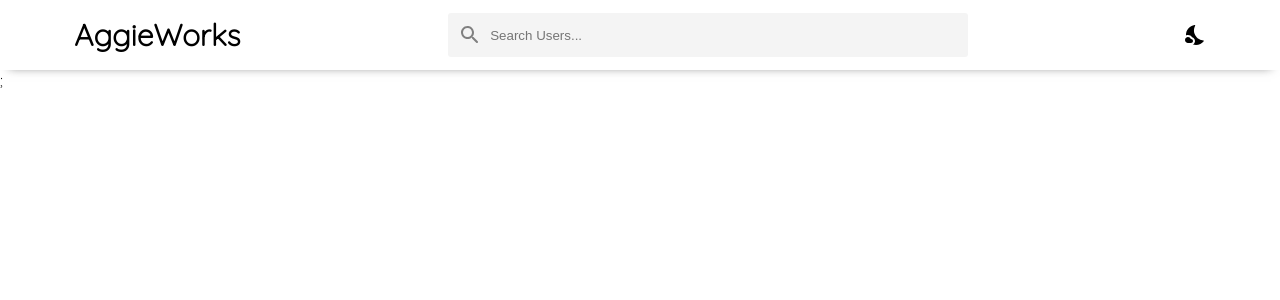
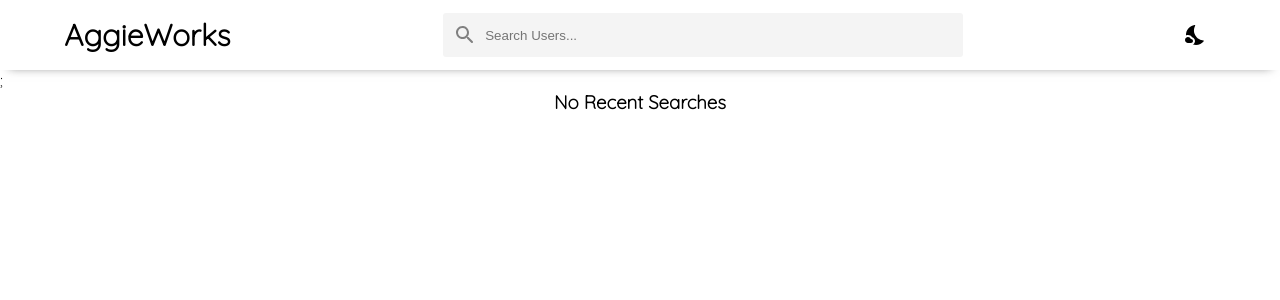
Before and after one commit to pavittarsingh315/AggieWorks-Take-Home, a React (Vite) app: page / in a window 1280 px wide. Shown: the top 300 px of the page. Built offline with nearby package versions, Linux system fonts and the light colour scheme.

Commit message:
Implemented recent searches.

```diff
--- a/package.json
+++ b/package.json
@@ -13,6 +13,7 @@
       "@emotion/styled": "^11.10.5",
       "@mui/icons-material": "^5.11.0",
       "@mui/material": "^5.11.3",
+      "axios": "^1.2.2",
       "react": "^18.2.0",
       "react-dom": "^18.2.0"
    },
--- a/src/App.tsx
+++ b/src/App.tsx
@@ -1,8 +1,13 @@
 import React, { useEffect, useState } from "react";
 import Navbar from "./components/Navbar";
+import { Container, Button } from "@mui/material";
+import PersonInterface from "./interfaces/person";
 
 function App() {
    const [isDarkModeEnabled, setIsDarkModeEnabled] = useState(false);
+   const [isSearching, setIsSearching] = useState(false);
+   const [recentSearches, setRecentSearches] = useState<PersonInterface[]>([]);
+   const [results, setResults] = useState<PersonInterface[]>([]);
 
    useEffect(() => {
       const savedThemeIsDark = JSON.parse(localStorage.getItem("isDarkModeEnabled") || "false") === "true";
@@ -16,9 +21,55 @@ function App() {
       setIsDarkModeEnabled(!isDarkModeEnabled);
    };
 
+   const addNewResults = (newResults: PersonInterface[]) => {
+      setResults([...newResults, ...results]);
+   };
+
+   const addNewRecentSearch = (newSearch: PersonInterface) => {
+      setRecentSearches([newSearch, ...recentSearches]);
+   };
+
    return (
       <React.Fragment>
-         <Navbar isDarkModeEnabled={isDarkModeEnabled} toggleTheme={toggleTheme} />;
+         <Navbar
+            isDarkModeEnabled={isDarkModeEnabled}
+            toggleTheme={toggleTheme}
+            addNewResults={addNewResults}
+            setIsSearching={setIsSearching}
+         />
+         ;
+         <Container>
+            {!isSearching ? (
+               <div
+                  style={{
+                     display: "flex",
+                     justifyContent: `${recentSearches.length === 0 ? "center" : "space-between"}`,
+                  }}
+               >
+                  <h3 style={{ color: !isDarkModeEnabled ? "#000000" : "#FFFFFF", display: "inline-block" }}>
+                     {recentSearches.length === 0 ? "No Recent Searches" : "Recent Searches"}
+                  </h3>
+                  {recentSearches.length !== 0 ? (
+                     <Button style={{ display: "inline-block" }} variant="contained" color="error" size="small">
+                        Clear
+                     </Button>
+                  ) : null}
+               </div>
+            ) : (
+               // recentSearches.map(recentSearch => (a component))
+               <div>
+                  <h3
+                     style={{
+                        color: !isDarkModeEnabled ? "#000000" : "#FFFFFF",
+                        textAlign: "center",
+                     }}
+                  >
+                     {results.length === 0 ? "No such users exist" : "Results"}
+                  </h3>
+                  <h1 style={{ color: "white" }}>replace this with the map comment</h1>
+               </div>
+            )}
+         </Container>
       </React.Fragment>
    );
 }
--- a/src/components/Navbar.tsx
+++ b/src/components/Navbar.tsx
@@ -3,8 +3,19 @@ import "../styles/Navbar.css";
 import LightModeRoundedIcon from "@mui/icons-material/LightModeRounded";
 import NightsStayRoundedIcon from "@mui/icons-material/NightsStayRounded";
 import SearchBar from "./Searchbar";
+import PersonInterface from "../interfaces/person";
 
-function Navbar({ isDarkModeEnabled, toggleTheme }: { isDarkModeEnabled: boolean; toggleTheme: () => void }) {
+function Navbar({
+   isDarkModeEnabled,
+   toggleTheme,
+   addNewResults,
+   setIsSearching,
+}: {
+   isDarkModeEnabled: boolean;
+   toggleTheme: () => void;
+   addNewResults: (newResults: PersonInterface[]) => void;
+   setIsSearching: React.Dispatch<React.SetStateAction<boolean>>;
+}) {
    var headerStyle = {
       boxShadow: "0px 6px 10px -9px rgba(111, 111, 111, 1)",
       zIndex: "1000",
@@ -21,7 +32,11 @@ function Navbar({ isDarkModeEnabled, toggleTheme }: { isDarkModeEnabled: boolean
                   <h1 style={{ color: !isDarkModeEnabled ? "#000000" : "#FFFFFF" }}>AggieWorks</h1>
                </div>
                <div className="navbar__center">
-                  <SearchBar isDarkModeEnabled={isDarkModeEnabled} />
+                  <SearchBar
+                     isDarkModeEnabled={isDarkModeEnabled}
+                     addNewResults={addNewResults}
+                     setIsSearching={setIsSearching}
+                  />
                </div>
                <div className="navbar__right">
                   <Tooltip
--- a/src/components/Searchbar.tsx
+++ b/src/components/Searchbar.tsx
@@ -3,19 +3,31 @@ import React, { useState, useEffect, useRef } from "react";
 import "../styles/Searchbar.css";
 import SearchRoundedIcon from "@mui/icons-material/SearchRounded";
 import ClearRoundedIcon from "@mui/icons-material/ClearRounded";
+import PersonInterface from "../interfaces/person";
 
 // https://randomuser.me/api/?page=1&results=10
 
-function SearchBar({ isDarkModeEnabled }: { isDarkModeEnabled: boolean }) {
+function SearchBar({
+   isDarkModeEnabled,
+   addNewResults,
+   setIsSearching,
+}: {
+   isDarkModeEnabled: boolean;
+   addNewResults: (newResults: PersonInterface[]) => void;
+   setIsSearching: React.Dispatch<React.SetStateAction<boolean>>;
+}) {
    const [search, setSearch] = useState("");
    const [isTyping, setIsTyping] = useState(true);
 
    useEffect(() => {
       const delayDebounceFn = setTimeout(() => {
          if (search != "") {
-            // Make API call
+            setIsSearching(true);
+            // Make API call, parse data into PersonInterface[], call addNewResults
+         } else {
+            setIsSearching(false);
          }
-      }, 500);
+      }, 250);
 
       return () => clearTimeout(delayDebounceFn);
    }, [search]);
@@ -23,6 +35,7 @@ function SearchBar({ isDarkModeEnabled }: { isDarkModeEnabled: boolean }) {
    const resetState = (e: React.MouseEvent<SVGSVGElement, MouseEvent>) => {
       setSearch("");
       setIsTyping(false);
+      setIsSearching(false);
    };
 
    return (
--- /dev/null
+++ b/src/interfaces/person.ts
@@ -0,0 +1,13 @@
+interface PersonInterface {
+   avatar: string;
+   username: string;
+   first_name: string;
+   last_name: string;
+   city: string;
+   country: string;
+   gender: string;
+   email: string;
+   age: string;
+}
+
+export default PersonInterface;
--- a/src/styles/Navbar.css
+++ b/src/styles/Navbar.css
@@ -8,7 +8,6 @@
 
 .navbar__left > h1 {
    font-size: 30px;
-   padding-left: 10px;
 }
 
 .navbar__left {
```
Also changed, not shown: 1 other file (tests, documents, lock files or other folders).
